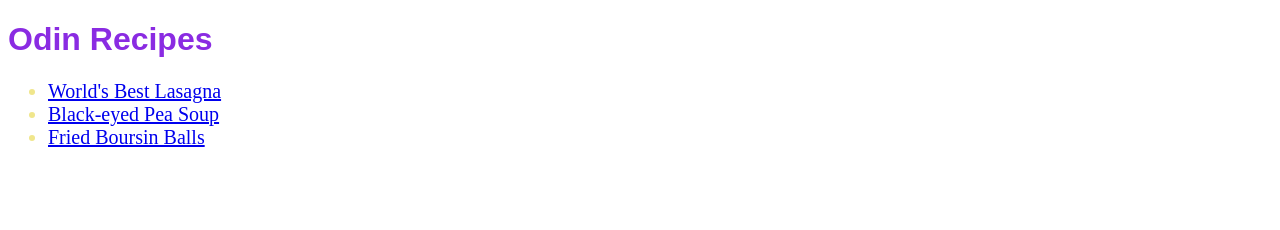
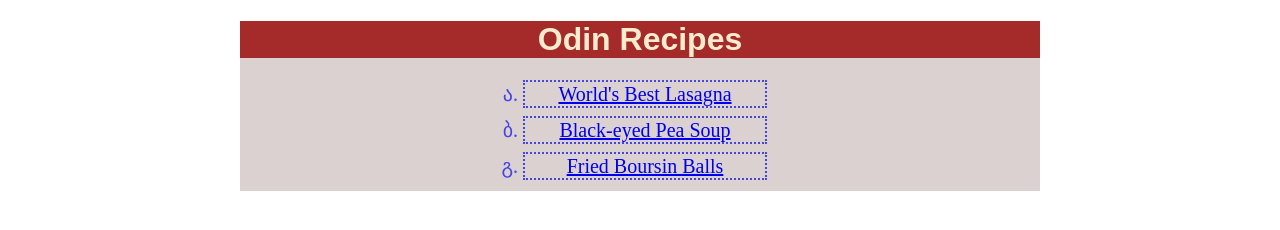
Before and after one commit to PowerSheep9000/odin-recipes, a plain HTML site: page index.html in a window 1280 px wide. Drawn offline with Linux system fonts and the light colour scheme.

Commit message:
Add styling to index.html

```diff
--- a/index.html
+++ b/index.html
@@ -8,11 +8,13 @@
 </head>
 
 <body>
-    <h1>Odin Recipes</h1>
-    <ul class="indexList">
-        <li><a href="./recipes/lasagna.html">World's Best Lasagna</a></li>
-        <li><a href="./recipes/black-eyed-pea-soup.html">Black-eyed Pea Soup</a></li>
-        <li><a href="./recipes/fried-boursin-balls.html">Fried Boursin Balls</a></li>
-    </ul>
+    <div class="card">
+        <h1 class="indexHeader">Odin Recipes</h1>
+        <ul class="indexList">
+            <li><a href="./recipes/lasagna.html">World's Best Lasagna</a></li>
+            <li><a href="./recipes/black-eyed-pea-soup.html">Black-eyed Pea Soup</a></li>
+            <li><a href="./recipes/fried-boursin-balls.html">Fried Boursin Balls</a></li>
+        </ul>
+    </div>
 </body>
 </html>
--- a/styles.css
+++ b/styles.css
@@ -1,4 +1,8 @@
 /* styles.css */
+
+* {
+    box-sizing: border-box;
+}
 
 h1 {
     color: blueviolet;
@@ -16,9 +20,34 @@ p {
     font-family: Georgia, 'Times New Roman', Times, serif, sans-serif;
 }
 
+.card {
+    width: 800px;
+    height: 170px;
+    margin: 16px auto;
+    background-color: rgb(219, 209, 209);
+    text-align: center;
+}
+
 .indexList {
-    color: khaki;
+    color: rgb(67, 69, 228);
     font-size: 20px;
+    width: 300px;
+    margin-left: 235px;
+    list-style: georgian;
+}
+
+.indexList li {
+    margin: 8px;
+    border: 2px dotted rgb(67, 69, 228);
+}
+
+.indexList li :hover{
+    background-color: rgb(148, 175, 233);
+}
+
+.indexHeader {
+    background-color: brown;
+    color: blanchedalmond;
 }
 
 .subList {
```
